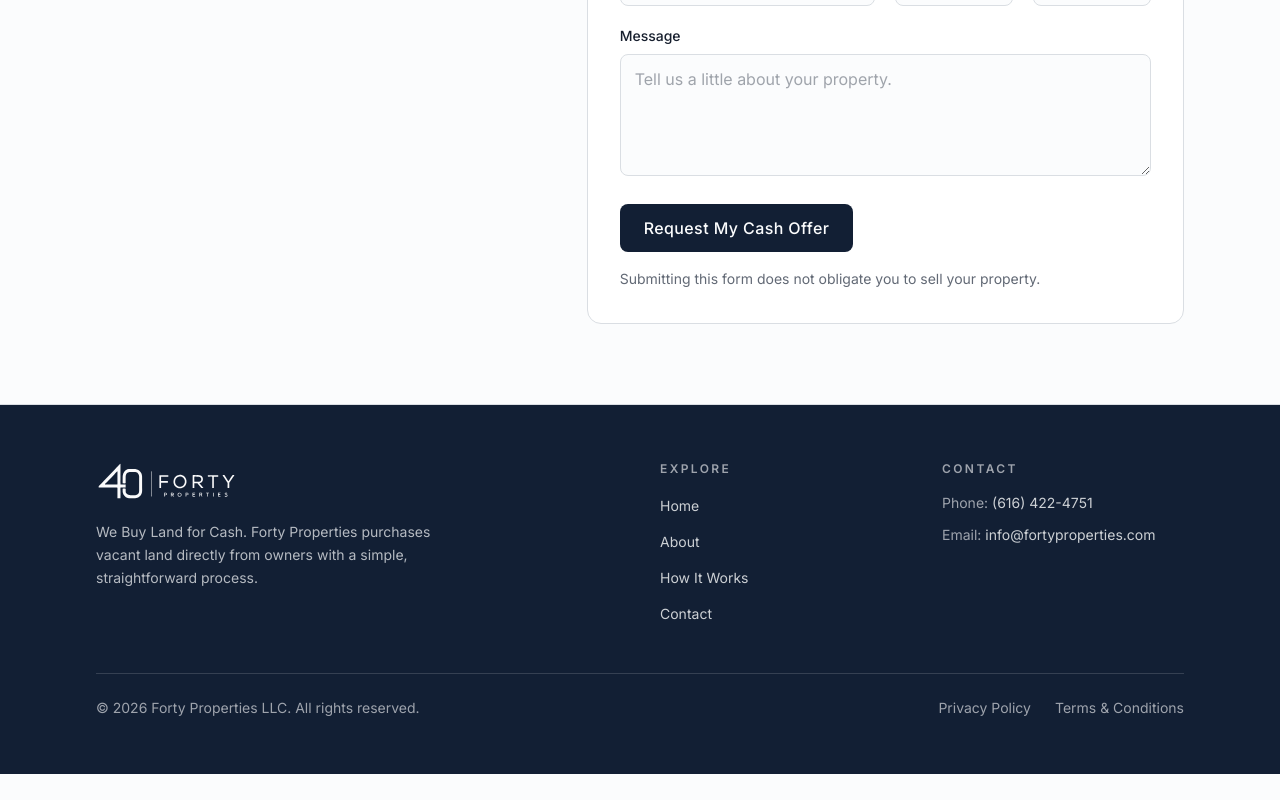
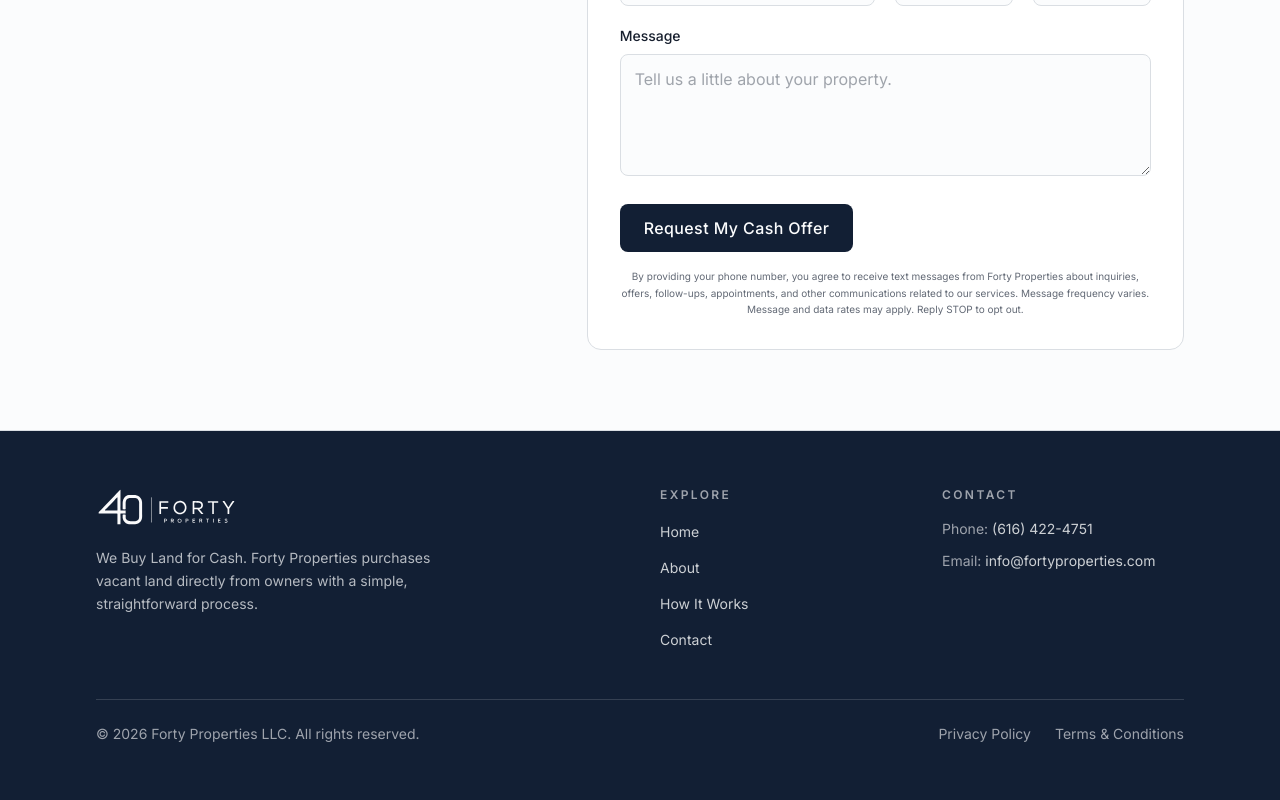
Before and after one commit to fortyproperties/website-hw, a Next.js app: page /contact in a window 1280 px wide. Shown: the part 935-1735 px from the top of the page. Before the commit the page ends 1709 px from the top, so only its background shows below. Built offline with nearby package versions, Linux system fonts and the light colour scheme.

Commit message:
Small opt out in form

```diff
--- a/components/contact-form.tsx
+++ b/components/contact-form.tsx
@@ -477,8 +477,11 @@ export function ContactForm() {
         </button>
       </div>
 
-      <p className="mt-4 text-sm leading-relaxed text-muted-foreground">
-        Submitting this form does not obligate you to sell your property.
+      <p className="mt-4 text-[10px] leading-relaxed text-muted-foreground text-center">
+        By providing your phone number, you agree to receive text messages from
+        Forty Properties about inquiries, offers, follow-ups, appointments, and
+        other communications related to our services. Message frequency varies.
+        Message and data rates may apply. Reply STOP to opt out.
       </p>
     </form>
   )
```
